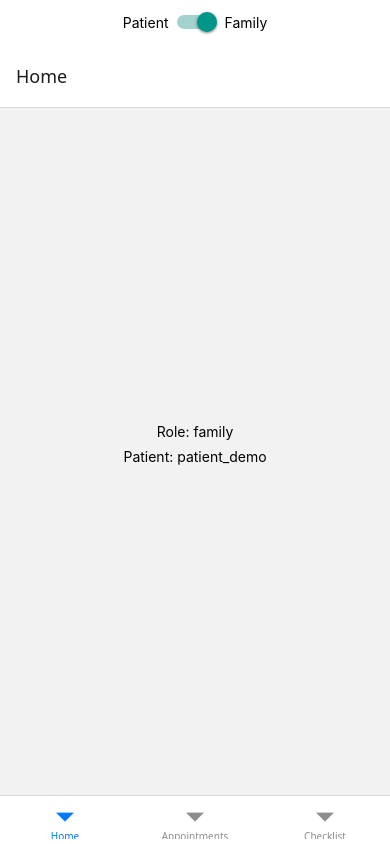
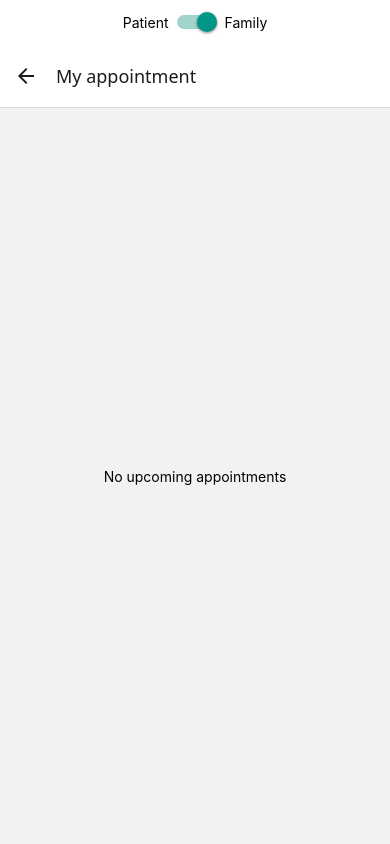
Before and after one commit to Demola-syskyn2025/transparency-for-patients-at-home, a React Native app: screen /PatientAppointment in a window 390 px wide. Built offline with nearby package versions, Linux system fonts and the light colour scheme.

Commit message:
feat(patient): add PatientAppointment screen and Home button to open nearest upcoming appointment

```diff
--- a/App.tsx
+++ b/App.tsx
@@ -136,7 +136,7 @@ function RootTabs({ role, patientId, uid }: { role: 'patient' | 'family'; patien
   return (
     <Tab.Navigator>
       <Tab.Screen name="Home">
-        {() => <HomeScreen role={role} patientId={patientId} service={apptService} />}
+        {() => <HomeScreen role={role} patientId={patientId} />}
       </Tab.Screen>
 
       <Tab.Screen name="Appointments">
@@ -182,6 +182,19 @@ export default function App() {
         <Stack.Screen name="RootTabs" options={{ headerShown: false }}>
           {() => <RootTabs role={role} patientId={patientId} uid={uid} />}
         </Stack.Screen>
+        <Stack.Screen name="PatientAppointment" options={{ title: 'My appointment' }}>
+          {(props) => (
+            // inject services and patientId
+            <>
+              {/* @ts-ignore component typed separately */}
+              {React.createElement(require('./src/screens/PatientAppointmentScreen').default, {
+                ...props,
+                service: apptService,
+                patientId,
+              })}
+            </>
+          )}
+        </Stack.Screen>
         <Stack.Screen name="AppointmentDetail" options={{ title: 'Appointment details' }}>
           {(props) => (
             // inject services and patientId
--- a/src/screens/HomeScreen.tsx
+++ b/src/screens/HomeScreen.tsx
@@ -1,31 +1,10 @@
 //src/screens/HomeScreen.tsx
-import React, { useEffect, useMemo, useState } from 'react';
+import React from 'react';
 import { View, Text, Pressable } from 'react-native';
-import type { Appointment } from '../utils/types';
-import type { AppointmentService } from '../services/appointments';
 import { useNavigation } from '@react-navigation/native';
 
-export default function HomeScreen({ role, patientId, service }: { role: 'patient'|'family', patientId: string, service: AppointmentService }) {
+export default function HomeScreen({ role, patientId }: { role: 'patient'|'family', patientId: string }) {
   const navigation = useNavigation<any>();
-  const [items, setItems] = useState<Appointment[]>([]);
-
-  useEffect(() => {
-    let alive = true;
-    service.listByPatient(patientId).then(rows => { if (alive) setItems(rows); });
-    return () => { alive = false; };
-  }, [patientId, service]);
-
-  const nextAppt = useMemo(() => {
-    const now = new Date();
-    return [...items]
-      .filter(a => new Date(a.startAt) >= now)
-      .sort((a,b)=> new Date(a.startAt).getTime() - new Date(b.startAt).getTime())[0];
-  }, [items]);
-
-  function openNext() {
-    if (!nextAppt) return;
-    navigation.navigate('AppointmentDetail', { apptId: nextAppt.id });
-  }
 
   return (
     <View style={{flex:1, alignItems:'center', justifyContent:'center', padding: 16}}>
@@ -33,13 +12,9 @@ export default function HomeScreen({ role, patientId, service }: { role: 'patien
       <Text style={{ marginBottom: 16 }}>Patient: {patientId}</Text>
 
       {role === 'patient' ? (
-        nextAppt ? (
-          <Pressable onPress={openNext} style={{ backgroundColor: '#111', paddingHorizontal: 16, paddingVertical: 12, borderRadius: 10 }}>
-            <Text style={{ color:'#fff', fontWeight:'600' }}>View next appointment</Text>
-          </Pressable>
-        ) : (
-          <Text style={{ opacity: 0.8 }}>No upcoming appointments</Text>
-        )
+        <Pressable onPress={() => navigation.navigate('PatientAppointment')} style={{ backgroundColor: '#111', paddingHorizontal: 16, paddingVertical: 12, borderRadius: 10 }}>
+          <Text style={{ color:'#fff', fontWeight:'600' }}>Appointment</Text>
+        </Pressable>
       ) : null}
     </View>
   );
--- /dev/null
+++ b/src/screens/PatientAppointmentScreen.tsx
@@ -0,0 +1,56 @@
+// src/screens/PatientAppointmentScreen.tsx
+import React, { useEffect, useMemo, useState } from 'react';
+import { View, Text } from 'react-native';
+import type { Appointment } from '../utils/types';
+import type { AppointmentService } from '../services/appointments';
+import AppointmentDetailScreen from './AppointmentDetailScreen';
+
+export default function PatientAppointmentScreen({
+  service,
+  patientId,
+}: {
+  service: AppointmentService;
+  patientId: string;
+}) {
+  const [items, setItems] = useState<Appointment[] | null>(null);
+
+  useEffect(() => {
+    let alive = true;
+    service.listByPatient(patientId).then(rows => { if (alive) setItems(rows); });
+    return () => { alive = false; };
+  }, [patientId, service]);
+
+  const nextAppt = useMemo(() => {
+    if (!items) return undefined;
+    const now = new Date();
+    return [...items]
+      .filter(a => new Date(a.startAt) >= now)
+      .sort((a,b)=> new Date(a.startAt).getTime() - new Date(b.startAt).getTime())[0];
+  }, [items]);
+
+  if (items === null) {
+    return (
+      <View style={{ flex: 1, alignItems: 'center', justifyContent: 'center' }}>
+        <Text>Loading appointments…</Text>
+      </View>
+    );
+  }
+
+  if (!nextAppt) {
+    return (
+      <View style={{ flex: 1, alignItems: 'center', justifyContent: 'center' }}>
+        <Text>No upcoming appointments</Text>
+      </View>
+    );
+  }
+
+  // Reuse the detail screen by providing the same props it expects
+  return (
+    <AppointmentDetailScreen
+      // @ts-ignore reuse component by providing a compatible route prop
+      route={{ params: { apptId: nextAppt.id } }}
+      service={service}
+      patientId={patientId}
+    />
+  );
+}
```
